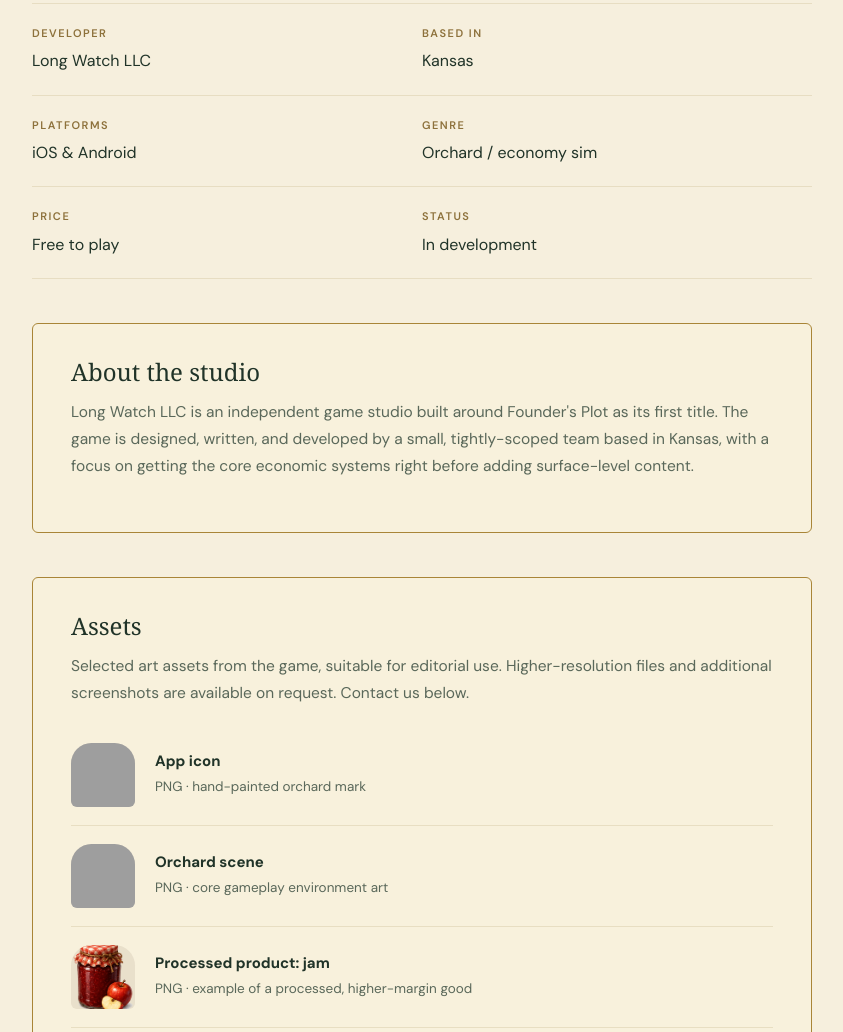
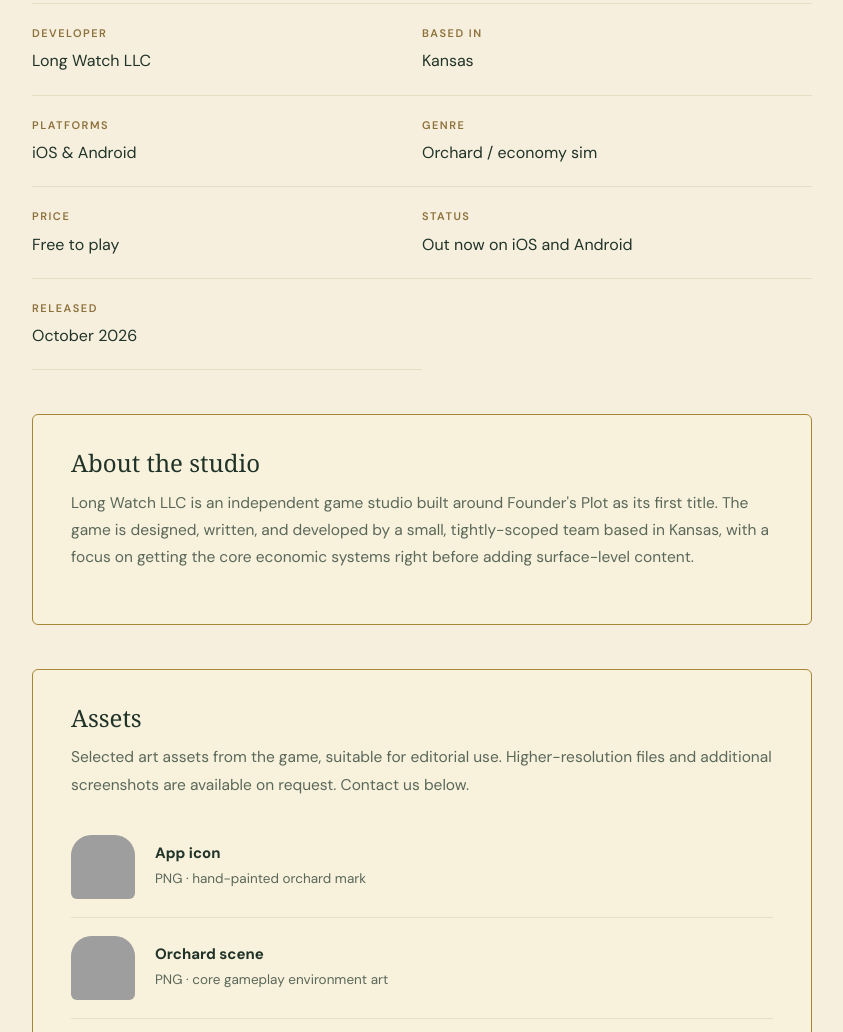
Before and after one commit to longwatchentertainment/foundersplot.com, a plain HTML site: page press.html in a window 1280 px wide. Shown: the part 757-1789 px from the top of the page, without its empty margins (218-1061 px from the left). Drawn offline with Linux system fonts and the light colour scheme; grey boxes are pictures that could not be loaded; a web font is replaced by a local one.

Commit message:
Press kit: status is out now on iOS and Android, released October 2026 (HeyCatch audit D3.5)
Co-Authored-By: Claude Opus 5.5 <noreply@anthropic.com>

```diff
--- a/press.html
+++ b/press.html
@@ -65,7 +65,11 @@
       </div>
       <div class="fact">
         <div class="fact-label">Status</div>
-        <div class="fact-value">In development</div>
+        <div class="fact-value">Out now on iOS and Android</div>
+      </div>
+      <div class="fact">
+        <div class="fact-label">Released</div>
+        <div class="fact-value">October 2026</div>
       </div>
     </div>
 
```
